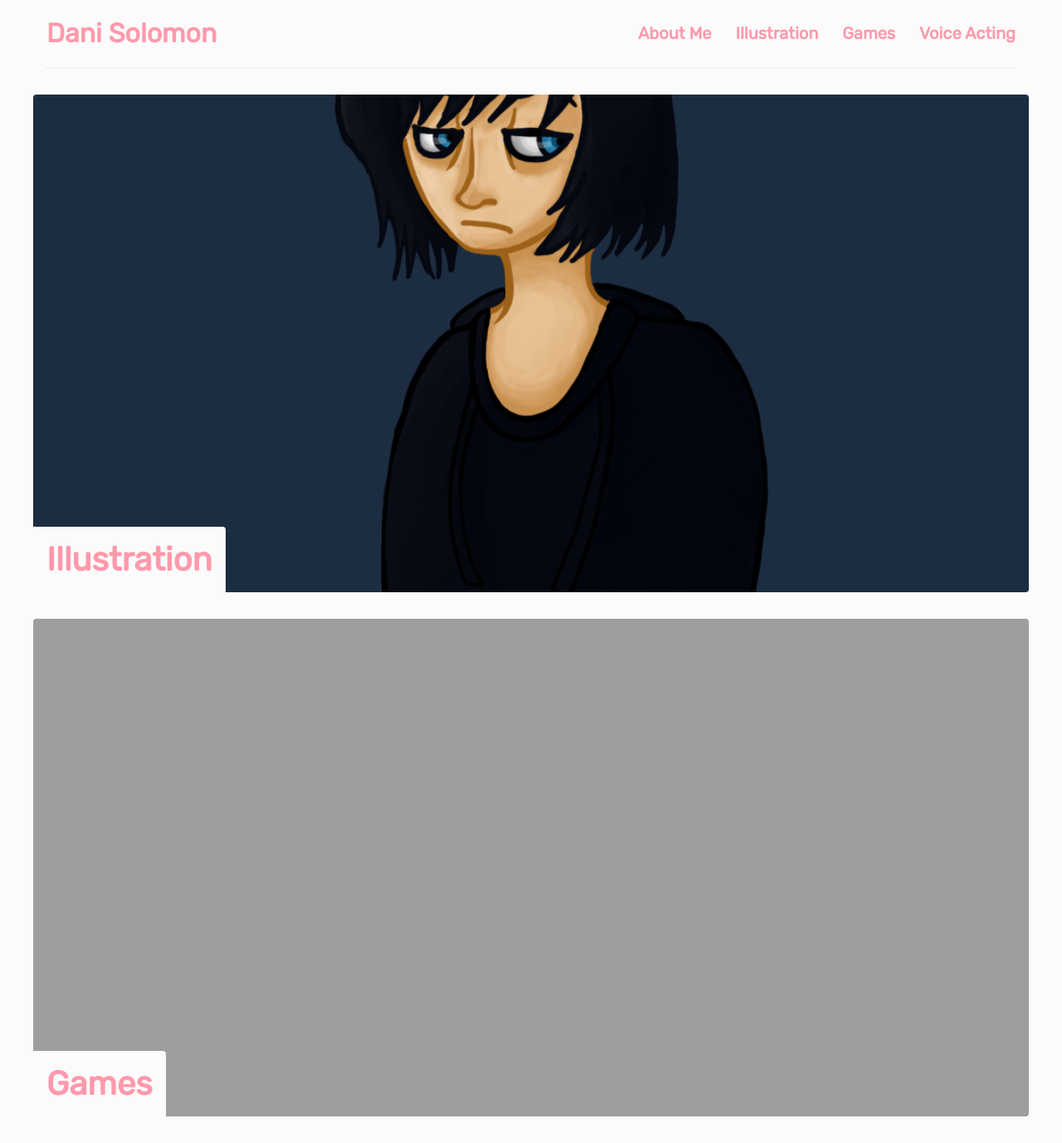
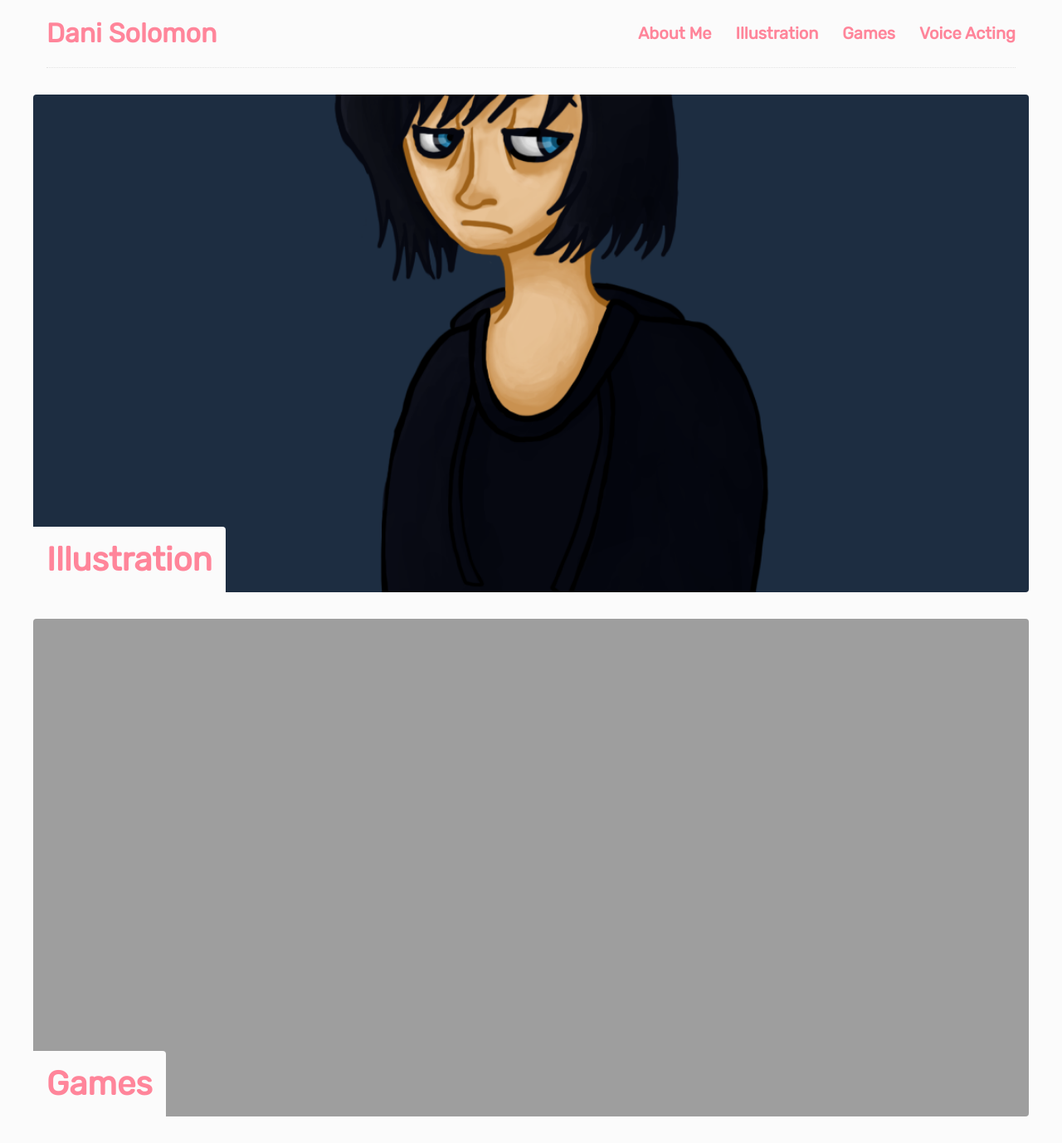
Before and after one commit to DaniBSolomon/danibsolomon.github.io, a Jekyll site: the page built from index.html, in a window 1280 px wide. Shown: the whole page at 83% size. Built offline with Jekyll 4.4.1, drawn with Linux system fonts in a browser that asks for light colours.

Commit message:
Update app.scss

```diff
--- a/css/app.scss
+++ b/css/app.scss
@@ -3,7 +3,7 @@
 
 $background-color: #fbfbfb;
 $text-color: #36465f;
-$link-color: #ff99ab;
+$link-color: #ff859a;
 
 $rounded-corner: 4px;
 
```
